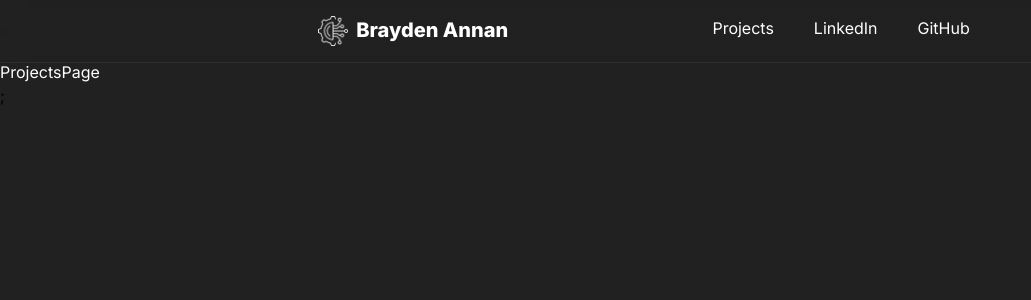
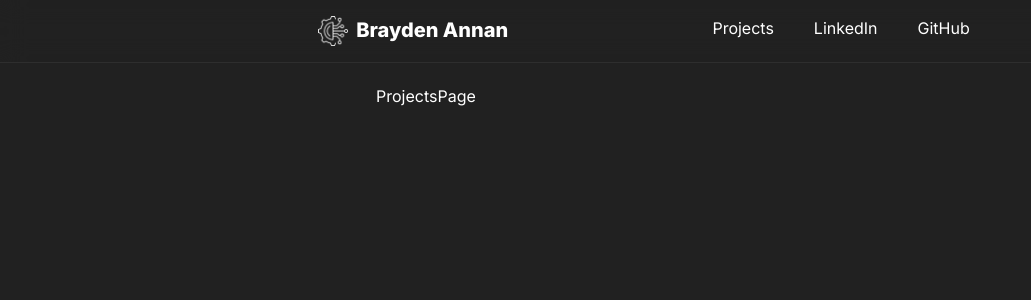
Before and after one commit to Abdenry/webPortfolio, a Next.js app: page /Projects in a window 1280 px wide. Shown: the top 300 px of the page, without its empty margins (0-1031 px from the left). Built offline with nearby package versions, Linux system fonts and the light colour scheme.

Commit message:
Updated format
Changing the layout to match the landing page layout.

```diff
--- a/app/Projects/page.tsx
+++ b/app/Projects/page.tsx
@@ -1,11 +1,10 @@
-import React from "react";
-
-const ProjectsPage = () => {
+export default function ProjectsPage() {
   return (
-    <main className="h-[4000px] pt-[60px] bg-[#212121]">
-      <h1 className="text-white">ProjectsPage</h1>;
+    <main className="pt-[60px] bg-[#212121] min-h-[4000px]">
+      {/* Main Contatiner */}
+      <div className="container mx-auto max-w-[600px] pt-6 px-3">
+        <h1 className="text-white px-6">ProjectsPage</h1>
+      </div>
     </main>
   );
-};
-
-export default ProjectsPage;
+}
```
